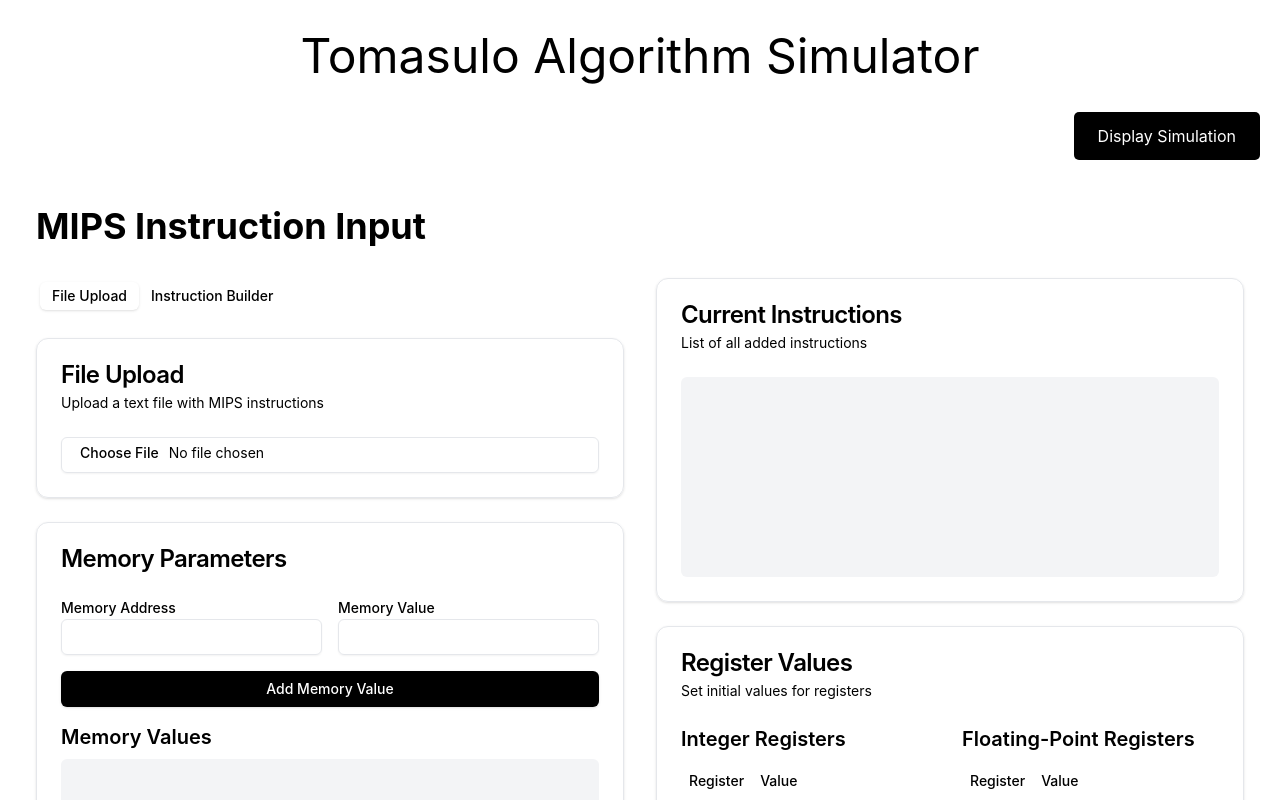
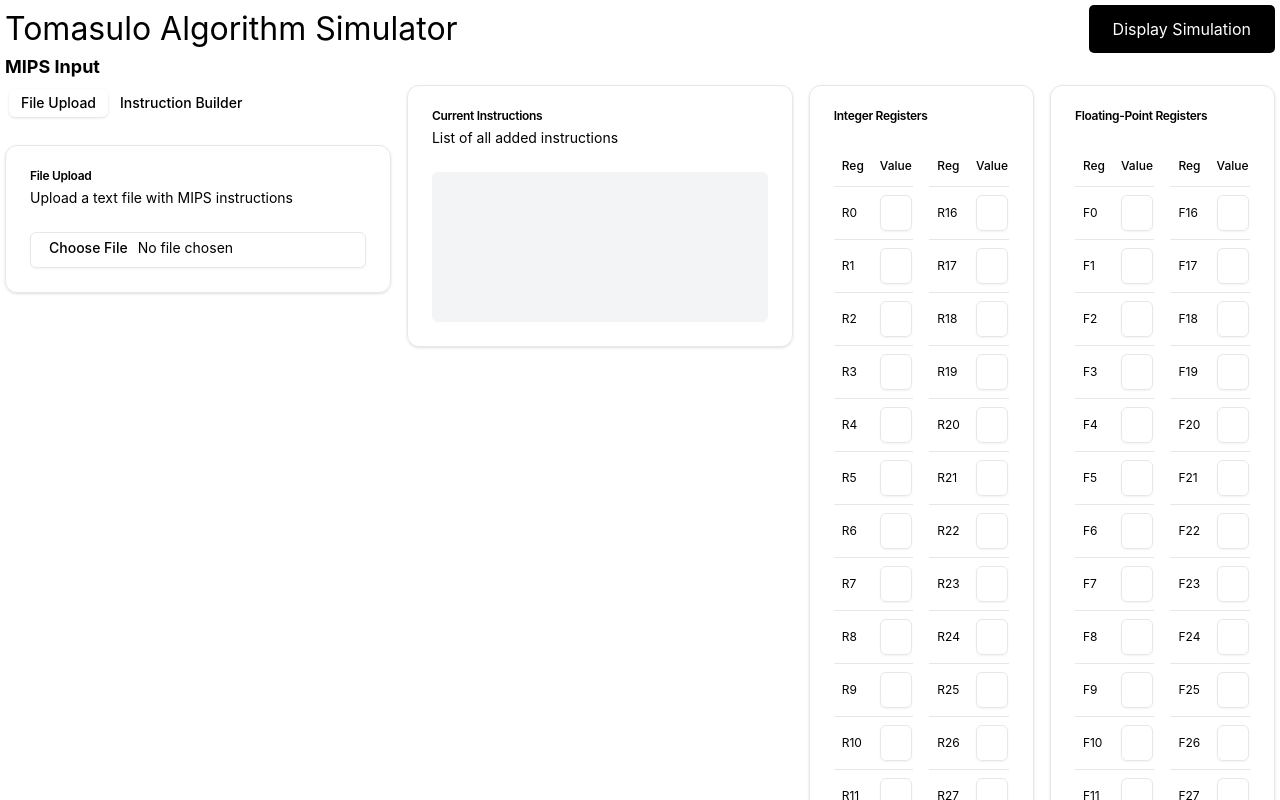
Before and after one commit to Radwa-Ibrahim0/tomasulo-simulator, a React (Create React App) app: page / in a window 1280 px wide. Shown: the top 800 px of the page. Built offline with nearby package versions, Linux system fonts and the light colour scheme.

Commit message:
ui input m7tag ytzbat

```diff
--- a/src/App.js
+++ b/src/App.js
@@ -29,14 +29,15 @@
 
   return (
     <Router>
-      <div className="App" style={{ margin: '0 auto', padding: '20px' }}>
-        {/* Header Section */}
-        <h1 style={{ fontSize: '3rem', textAlign: 'center', marginBottom: '20px' }}>
+      <div className="App" style={{ margin: '0 auto', padding: '5px' }}>
+        {/* Header Section: Flexbox container for alignment */}
+        <div style={{ display: 'flex', justifyContent: 'space-between', alignItems: 'center',}}>
+          <h1 style={{ fontSize: '2rem', margin: 0 }}>
             Tomasulo Algorithm Simulator
           </h1>
 
-        {/* Buttons Section: Flexbox container for alignment */}
-        <div style={{ display: 'flex', justifyContent: 'flex-end', gap: '15px', marginBottom: '30px' }}>
+          {/* Buttons Section */}
+          <div style={{ display: 'flex', gap: '15px' }}>
             {/* Display Simulation Button */}
             {!showSimulation && (
               <button
@@ -79,6 +80,7 @@
               </button>
             )}
           </div>
+        </div>
 
         {/* Conditionally render InstructionInput or SimulationPage */}
         {!showSimulation && (
--- a/src/components/InstructionInput.jsx
+++ b/src/components/InstructionInput.jsx
@@ -276,11 +276,13 @@
   }, []); // Empty dependency array to run only once
 
   return (
-    <div className="container mx-auto p-4 space-y-8">
-      <h1 className="text-4xl font-bold mb-6">MIPS Instruction Input</h1>
+    <div>
+    <h1 className="text-lg font-bold mb-1">MIPS Input</h1>
+    <div className="grid grid-cols-8 gap-4">
 
-      <div className="flex flex-col lg:flex-row gap-8">
-        <div className="w-full lg:w-1/2">
+    <div className="col-span-5 grid grid-rows-2 gap-4">
+      <div className="grid grid-cols-2 gap-4">
+        <div>
           <Tabs defaultValue="file-upload" className="w-full">
             <TabsList className="mb-4">
               <TabsTrigger value="file-upload">File Upload</TabsTrigger>
@@ -288,24 +290,24 @@
             </TabsList>
 
             <TabsContent value="file-upload">
-              <Card className="mb-6">
+              <Card className="mb-4">
                 <CardHeader>
-                  <CardTitle className="text-2xl">File Upload</CardTitle>
+                  <CardTitle className="text-xs">File Upload</CardTitle>
                   <CardDescription>Upload a text file with MIPS instructions</CardDescription>
                 </CardHeader>
-                <CardContent>
+                <CardContent className="p-2">
                   <Input type="file" accept=".txt" onChange={handleFileUpload} />
                 </CardContent>
               </Card>
             </TabsContent>
 
             <TabsContent value="instruction-builder">
-              <Card className="mb-6">
+              <Card className="mb-4">
                 <CardHeader>
-                  <CardTitle className="text-2xl">Instruction Builder</CardTitle>
+                  <CardTitle className="text-xs">Instruction Builder</CardTitle>
                   <CardDescription>Build instructions interactively</CardDescription>
                 </CardHeader>
-                <CardContent>
+                <CardContent className="p-2">
                   <div className="grid grid-cols-2 gap-4">
                     <div>
                       <Label>Label (optional)</Label>
@@ -599,12 +601,31 @@
               </Card>
             </TabsContent>
           </Tabs>
-
-          <Card className="mb-6">
+        </div>
+        <div>
+          <Card className="mb-4">
             <CardHeader>
-              <CardTitle className="text-2xl">Memory Parameters</CardTitle>
+              <CardTitle className="text-xs">Current Instructions</CardTitle>
+              <CardDescription>List of all added instructions</CardDescription>
             </CardHeader>
-            <CardContent>
+            <CardContent className="p-2">
+              <div className="bg-gray-100 p-2 rounded-md space-y-1 min-h-[150px] max-h-[300px] overflow-y-auto">
+                {everything.filter(item => item.type === 'instruction').map((item, index) => (
+                  <div key={index} className="text-xs font-mono">
+                    {item.content}
+                  </div>
+                ))}
+              </div>
+            </CardContent>
+          </Card>
+        </div>
+      </div>
+      <div className="grid grid-cols-2 gap-4">
+        <Card className="mb-4">
+          <CardHeader>
+            <CardTitle className="text-xs">Memory Parameters</CardTitle>
+          </CardHeader>
+          <CardContent className="p-2">
             <div className="space-y-4">
               <div className="grid grid-cols-2 gap-4">
                 <div>
@@ -634,10 +655,10 @@
                 Add Memory Value
               </Button>
               <div>
-                  <h3 className="text-xl font-semibold mb-2">Memory Values</h3>
-                  <div className="bg-gray-100 p-4 rounded-md space-y-1 min-h-[100px] max-h-[200px] overflow-y-auto">
+                <h3 className="text-sm font-semibold mb-2">Memory Values</h3>
+                <div className="bg-gray-100 p-2 rounded-md space-y-1 min-h-[80px] max-h-[160px] overflow-y-auto">
                   {memoryValues.map((item, index) => (
-                      <div key={index} className="text-sm font-mono">
+                    <div key={index} className="text-xs font-mono">
                       Address: {item.address}, Value: {item.value}
                     </div>
                   ))}
@@ -698,7 +719,7 @@
                 </div> */}
               </div>
               <div>
-                  <h3 className="text-xl font-semibold mb-2">Latencies</h3>
+                <h3 className="text-sm font-semibold mb-2">Latencies</h3>
                 <div className="grid grid-cols-3 gap-4">
                   {Object.entries(config.latencies).map(([key, value]) => (
                     <div key={key}>
@@ -717,12 +738,11 @@
             </div>
           </CardContent>
         </Card>
-
-          <Card className="mb-6">
+        <Card className="mb-4">
           <CardHeader>
-              <CardTitle className="text-2xl">Station and Buffer Sizes</CardTitle>
+            <CardTitle className="text-xs">Station and Buffer Sizes</CardTitle>
           </CardHeader>
-            <CardContent>
+          <CardContent className="p-2">
             <div className="grid grid-cols-2 gap-4">
               {Object.entries(config.stations).map(([key, value]) => (
                 <div key={key}>
@@ -740,42 +760,23 @@
           </CardContent>
         </Card>
       </div>
-
-        <div className="w-full lg:w-1/2">
-          <Card className="mb-6">
+    </div>
+    <div className="col-span-3 grid grid-cols-2 gap-4"> {/* Adjusted column span */}
+      <Card className="w-full"> {/* Adjusted width */}
         <CardHeader>
-              <CardTitle className="text-2xl">Current Instructions</CardTitle>
-              <CardDescription>List of all added instructions</CardDescription>
+          <CardTitle className="text-xs">Integer Registers</CardTitle>
         </CardHeader>
-            <CardContent>
-              <div className="bg-gray-100 p-4 rounded-md space-y-1 min-h-[200px] max-h-[400px] overflow-y-auto">
-                {everything.filter(item => item.type === 'instruction').map((item, index) => (
-                  <div key={index} className="text-sm font-mono">
-                    {item.content}
-                  </div>
-                ))}
-              </div>
-            </CardContent>
-          </Card>
-
-          <Card className="mb-6">
-            <CardHeader>
-              <CardTitle className="text-2xl">Register Values</CardTitle>
-              <CardDescription>Set initial values for registers</CardDescription>
-            </CardHeader>
-            <CardContent>
-              <div className="flex flex-col md:flex-row gap-6">
-                <div className="w-full md:w-1/2">
-                  <h3 className="text-xl font-semibold mb-2">Integer Registers</h3>
-                  <Table>
+        <CardContent className="p-2">
+          <div className="grid grid-cols-2 gap-4"> {/* Split into two columns */}
+            <Table className="text-xs">
               <TableHeader>
                 <TableRow>
-                        <TableHead>Register</TableHead>
+                  <TableHead>Reg</TableHead>
                   <TableHead>Value</TableHead>
                 </TableRow>
               </TableHeader>
               <TableBody>
-                      {registerValues.integer.map((value, index) => (
+                {registerValues.integer.slice(0, 16).map((value, index) => (
                   <TableRow key={`int-${index}`}>
                     <TableCell>R{index}</TableCell>
                     <TableCell>
@@ -783,6 +784,30 @@
                         type="number"
                         value={value}
                         onChange={(e) => handleRegisterValueChange('integer', index, e.target.value)}
+                        className="w-20 h-6" // Adjust width and height
+                      />
+                    </TableCell>
+                  </TableRow>
+                ))}
+              </TableBody>
+            </Table>
+            <Table className="text-xs">
+              <TableHeader>
+                <TableRow>
+                  <TableHead>Reg</TableHead>
+                  <TableHead>Value</TableHead>
+                </TableRow>
+              </TableHeader>
+              <TableBody>
+                {registerValues.integer.slice(16).map((value, index) => (
+                  <TableRow key={`int-${index + 16}`}>
+                    <TableCell>R{index + 16}</TableCell>
+                    <TableCell>
+                      <Input
+                        type="number"
+                        value={value}
+                        onChange={(e) => handleRegisterValueChange('integer', index + 16, e.target.value)}
+                        className="w-20 h-6" // Adjust width and height
                       />
                     </TableCell>
                   </TableRow>
@@ -790,17 +815,23 @@
               </TableBody>
             </Table>
           </div>
-                <div className="w-full md:w-1/2">
-                  <h3 className="text-xl font-semibold mb-2">Floating-Point Registers</h3>
-                  <Table>
+        </CardContent>
+      </Card>
+      <Card className="w-full"> {/* Adjusted width */}
+        <CardHeader>
+          <CardTitle className="text-xs">Floating-Point Registers</CardTitle>
+        </CardHeader>
+        <CardContent className="p-2">
+          <div className="grid grid-cols-2 gap-4"> {/* Split into two columns */}
+            <Table className="text-xs">
               <TableHeader>
                 <TableRow>
-                        <TableHead>Register</TableHead>
+                  <TableHead>Reg</TableHead>
                   <TableHead>Value</TableHead>
                 </TableRow>
               </TableHeader>
               <TableBody>
-                      {registerValues.float.map((value, index) => (
+                {registerValues.float.slice(0, 16).map((value, index) => (
                   <TableRow key={`float-${index}`}>
                     <TableCell>F{index}</TableCell>
                     <TableCell>
@@ -809,13 +840,37 @@
                         step="0.01"
                         value={value}
                         onChange={(e) => handleRegisterValueChange('float', index, e.target.value)}
+                        className="w-20 h-6" // Adjust width and height
                       />
                     </TableCell>
                   </TableRow>
                 ))}
               </TableBody>
             </Table>
-                </div>
+            <Table className="text-xs">
+              <TableHeader>
+                <TableRow>
+                  <TableHead>Reg</TableHead>
+                  <TableHead>Value</TableHead>
+                </TableRow>
+              </TableHeader>
+              <TableBody>
+                {registerValues.float.slice(16).map((value, index) => (
+                  <TableRow key={`float-${index + 16}`}>
+                    <TableCell>F{index + 16}</TableCell>
+                    <TableCell>
+                      <Input
+                        type="number"
+                        step="0.01"
+                        value={value}
+                        onChange={(e) => handleRegisterValueChange('float', index + 16, e.target.value)}
+                        className="w-20 h-6" // Adjust width and height
+                      />
+                    </TableCell>
+                  </TableRow>
+                ))}
+              </TableBody>
+            </Table>
           </div>
         </CardContent>
       </Card>
--- a/src/components/InstructionStatus.jsx
+++ b/src/components/InstructionStatus.jsx
@@ -11,28 +11,27 @@
 export default function InstructionStatusTable({ instructions }) {
   return (
     <Card>
-      <CardHeader>
-        <CardTitle className="text-sm font-medium">Instruction Status</CardTitle>
+      <CardHeader className="pb-1">
+        <CardTitle className="text-xs font-medium">Instruction Status</CardTitle>
       </CardHeader>
-      <CardContent>
-        <Table>
+      <CardContent className="py-1 custom-scrollbar" style={{ maxHeight: '250px', overflowY: 'auto' }}> {/* Added custom-scrollbar class */}
+        <Table className="text-xs table-sm"> {/* Added table-sm class */}
           <TableHeader>
-            <TableRow>
-              <TableHead>Instruction</TableHead>
+            <TableRow className="h-4">
+              <TableHead>Instr</TableHead>
               <TableHead>Dest</TableHead>
               <TableHead>j</TableHead>
               <TableHead>k</TableHead>
               <TableHead>Issue</TableHead>
-              <TableHead>Execution Start</TableHead>
-              <TableHead>Execution End</TableHead>
-
+              <TableHead>Exec Start</TableHead>
+              <TableHead>Exec End</TableHead>
               <TableHead>Write Back</TableHead>
             </TableRow>
           </TableHeader>
           <TableBody>
             {instructions.length > 0 ? (
               instructions.map((instruction, index) => (
-                <TableRow key={index}>
+                <TableRow key={index} className="h-4 p-1"> {/* Added p-1 class */}
                   <TableCell className="font-mono">{instruction.instruction}</TableCell>
                   <TableCell>{instruction.dest}</TableCell>
                   <TableCell>{instruction.j}</TableCell>
@@ -44,7 +43,7 @@
                 </TableRow>
               ))
             ) : (
-              <TableRow>
+              <TableRow className="h-4 p-1"> {/* Added p-1 class */}
                 <TableCell colSpan="8" className="text-center">No instructions available</TableCell>
               </TableRow>
             )}
```
Also changed, not shown: src/components/Cache.jsx (+7 -7 lines), src/components/ConfigurationPanel.jsx (deleted, +0 -27 lines), src/components/Memory.jsx (+7 -7 lines), src/components/RegisterFile.jsx (+22 -10 lines), src/components/ReservationStations.jsx (+7 -7 lines), src/components/StoreLoadBuffer.jsx (+8 -8 lines), src/components/simulation.jsx (+26 -27 lines), src/styles.css (added, +36 -0 lines). Lines whose indentation alone changed are shown as unchanged.
